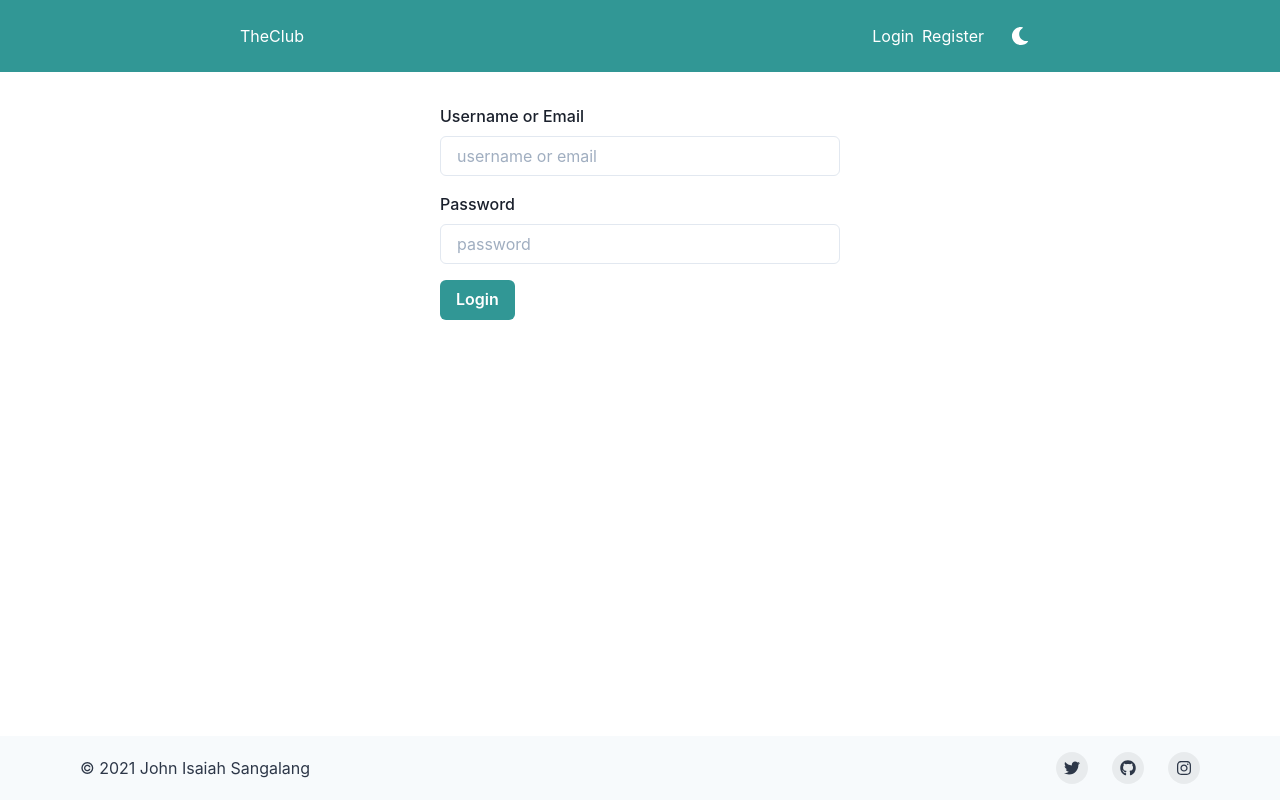
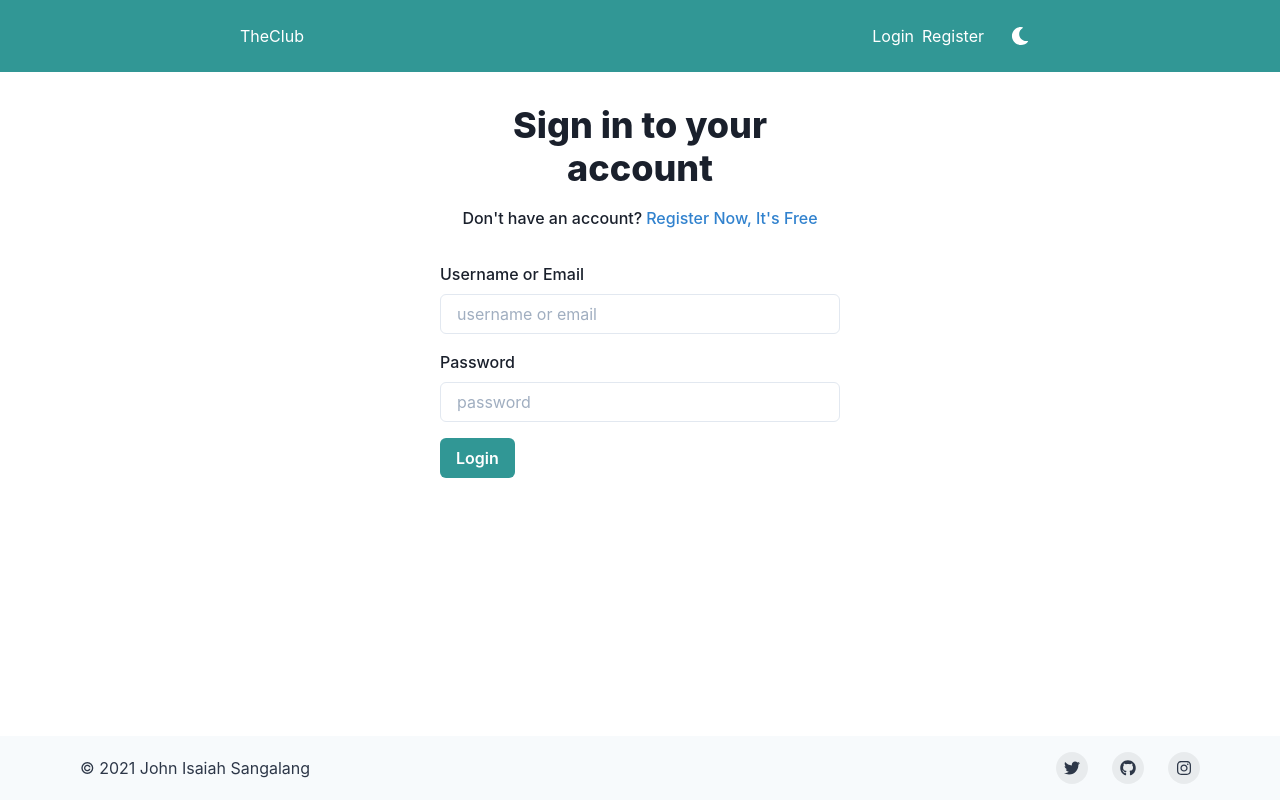
Before and after one commit to Metarock/TheClub-client, a React (Create React App) app: page /login in a window 1280 px wide. Built offline with nearby package versions, Linux system fonts and the light colour scheme; no server answers.

Commit message:
added some changes on login

```diff
--- a/src/pages/login.tsx
+++ b/src/pages/login.tsx
@@ -1,6 +1,8 @@
 
 import { Button } from '@chakra-ui/button';
 import { Box } from '@chakra-ui/layout';
+import { Heading, Link, Text } from '@chakra-ui/react';
+import { useColorModeValue } from '@chakra-ui/color-mode';
 import { Form, Formik } from 'formik';
 import React from 'react';
 import { RouteComponentProps } from 'react-router';
@@ -15,6 +17,16 @@ export const Login: React.FC<RouteComponentProps> = ({ history }) => {
 
     return (
         <Responsive variant="small">
+            <Box>
+                <Heading textAlign="center" size="xl" fontWeight="extrabold">
+                    Sign in to your account
+                </Heading>
+                <Text mt="4" mb="8" align="center" maxW="md" fontWeight="medium">
+                    <Text as="span">Don&apos;t have an account?</Text>
+                    <Link marginStart="1" display={{ base: 'block', sm: 'inline' }} color={useColorModeValue('blue.500', 'blue.200')}
+                        _hover={{ color: useColorModeValue('blue.600', 'blue.300') }} href="/register">Register Now, It's Free</Link>
+                </Text>
+            </Box>
             <Formik
                 initialValues={{ usernameOrEmail: '', password: '' }}
                 onSubmit={async (values, { setErrors }) => {
```
